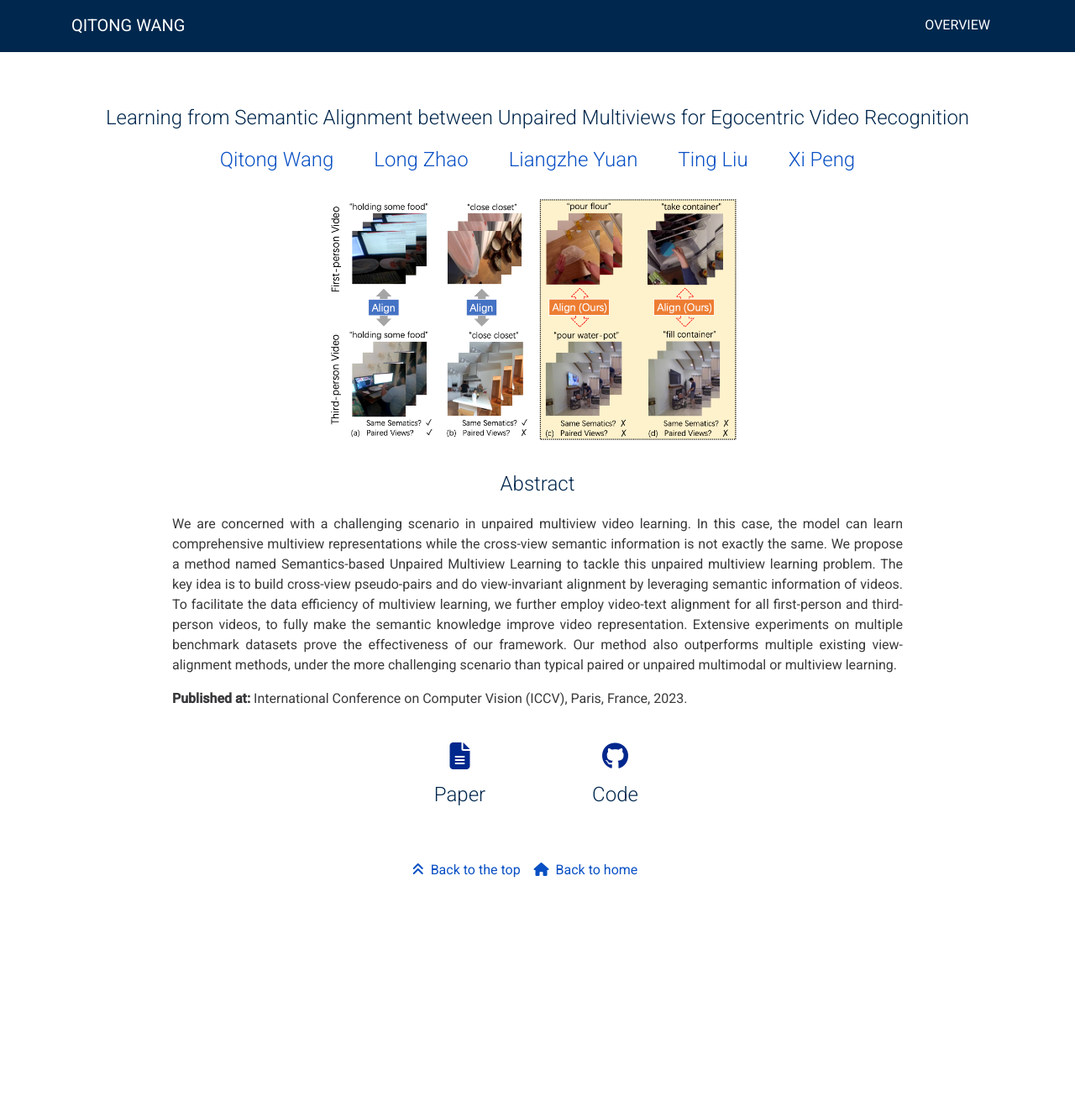
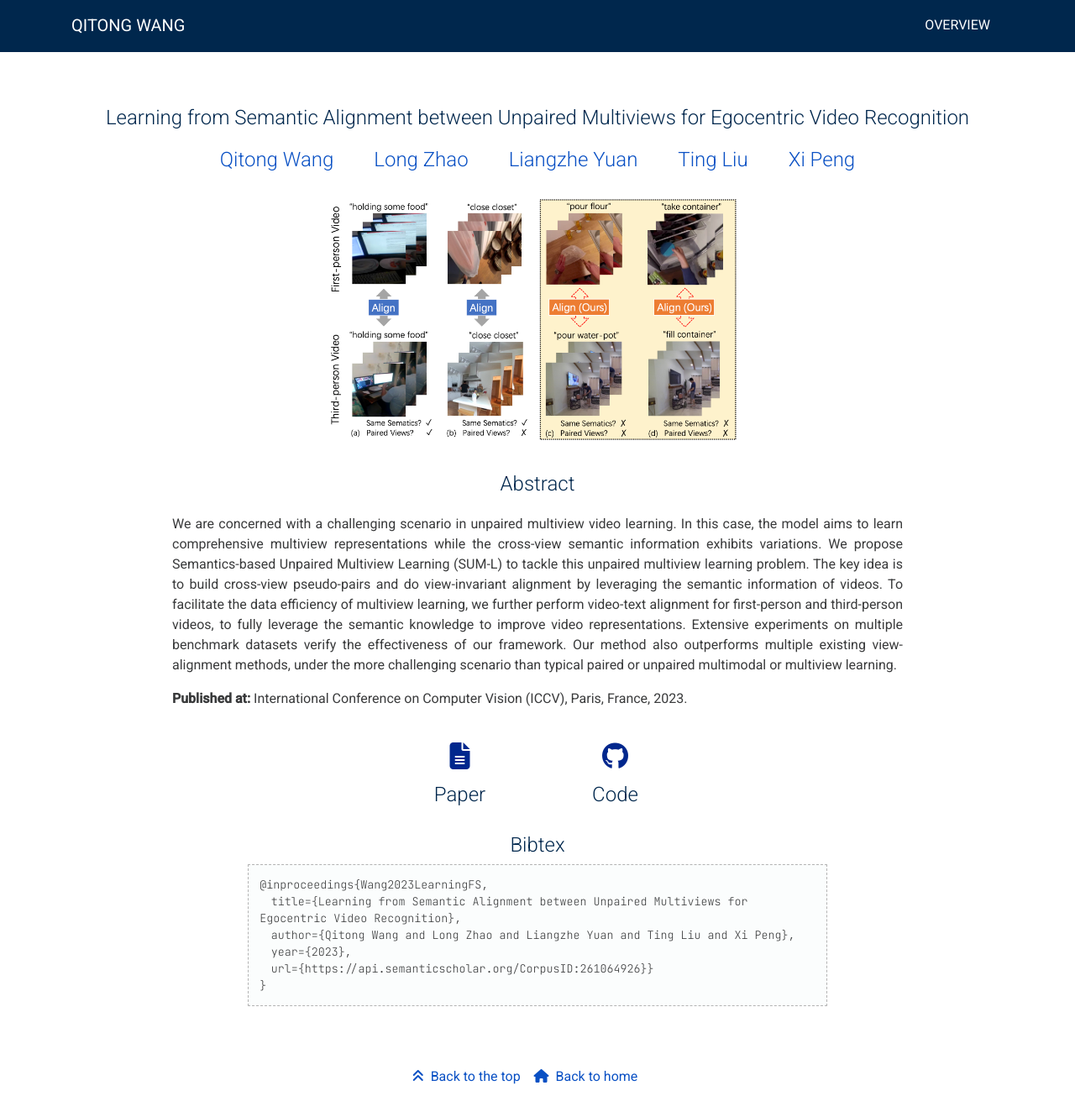
Before and after one commit to wqtwjt1996/wqtwjt1996.github.io, a Jekyll site: the page built from _publications/2023-unpaired-multiview.md, in a window 1280 px wide and 1342 px high. Shown: the top 1330 px of the window at 84% size. Built offline with Jekyll 4.4.1, drawn with Linux system fonts in a browser that asks for light colours; nearby versions of some CDN libraries; a style sheet for code colours, icons or effects is not loaded.

Commit message:
Update 2023-unpaired-multiview.md

```diff
--- a/_publications/2023-unpaired-multiview.md
+++ b/_publications/2023-unpaired-multiview.md
@@ -10,11 +10,13 @@ authors:
 venue:          International Conference on Computer Vision (ICCV), Paris, France, 2023.
 year:           "2023-10"
 thumbnail:      assets/publications/2023-unpaired-multiview/title-image.png
+bibtex: "@inproceedings{Wang2023LearningFS,<br>&emsp;title={Learning from Semantic Alignment between Unpaired Multiviews for Egocentric Video Recognition},<br>&emsp;author={Qitong Wang and Long Zhao and Liangzhe Yuan and Ting Liu and Xi Peng},<br>&emsp;year={2023},<br>&emsp;url={https://api.semanticscholar.org/CorpusID:261064926}}<br>}"
 links:
    paper:      https://arxiv.org/abs/2308.11489
    code:       https://github.com/wqtwjt1996/SUM-L
+   bibtex:     assets/publications/2023-unpaired-multiview/ref.txt
 
 layout: project
 short_title: Unpaired Multiview Alignment
-abstract: "We are concerned with a challenging scenario in unpaired multiview video learning. In this case, the model can learn comprehensive multiview representations while the cross-view semantic information is not exactly the same. We propose a method named Semantics-based Unpaired Multiview Learning to tackle this unpaired multiview learning problem. The key idea is to build cross-view pseudo-pairs and do view-invariant alignment by leveraging semantic information of videos. To facilitate the data efficiency of multiview learning, we further employ video-text alignment for all first-person and third-person videos, to fully make the semantic knowledge improve video representation. Extensive experiments on multiple benchmark datasets prove the effectiveness of our framework. Our method also outperforms multiple existing view-alignment methods, under the more challenging scenario than typical paired or unpaired multimodal or multiview learning."
+abstract: "We are concerned with a challenging scenario in unpaired multiview video learning. In this case, the model aims to learn comprehensive multiview representations while the cross-view semantic information exhibits variations. We propose Semantics-based Unpaired Multiview Learning (SUM-L) to tackle this unpaired multiview learning problem. The key idea is to build cross-view pseudo-pairs and do view-invariant alignment by leveraging the semantic information of videos. To facilitate the data efficiency of multiview learning, we further perform video-text alignment for first-person and third-person videos, to fully leverage the semantic knowledge to improve video representations. Extensive experiments on multiple benchmark datasets verify the effectiveness of our framework. Our method also outperforms multiple existing view-alignment methods, under the more challenging scenario than typical paired or unpaired multimodal or multiview learning."
 ---
```
